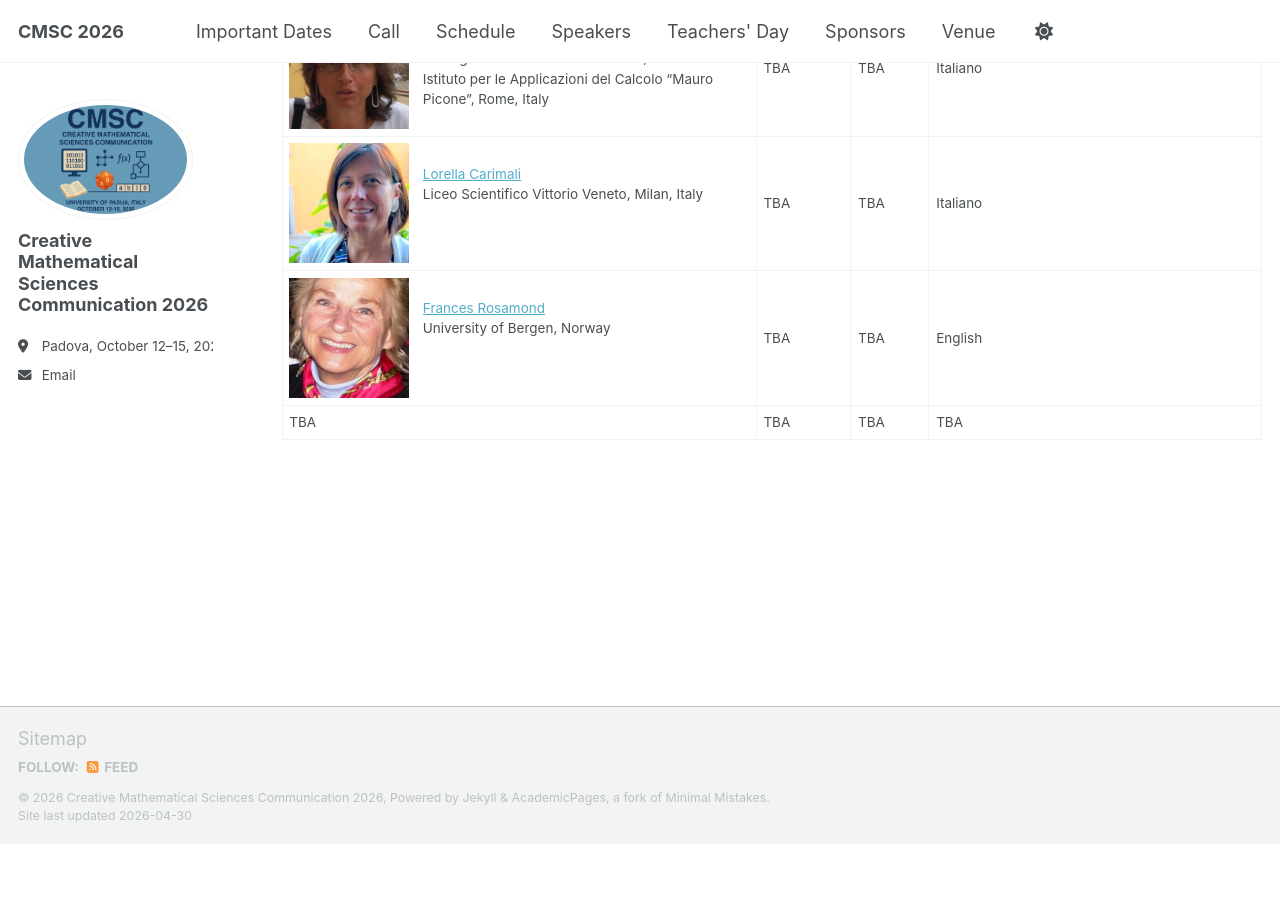
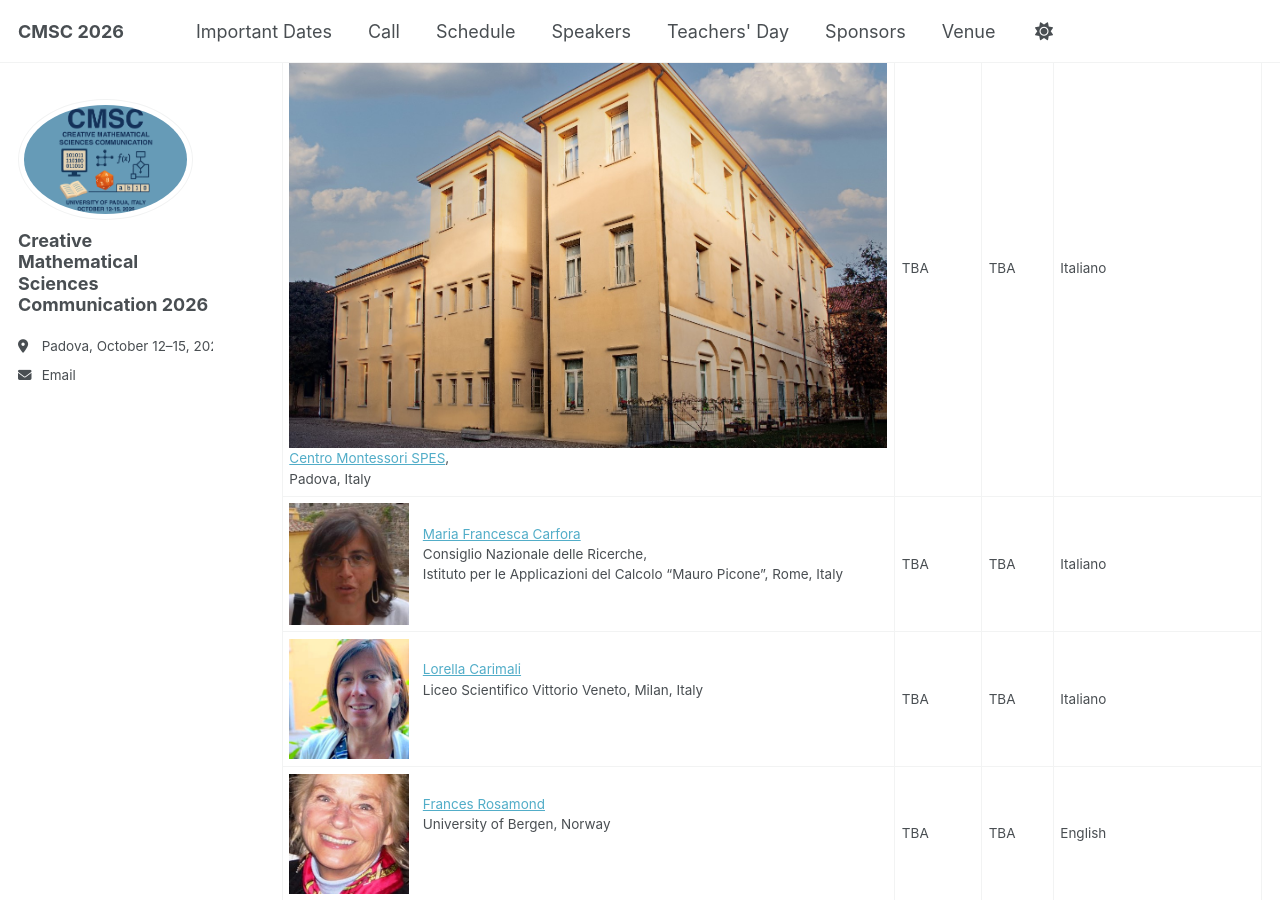
Before and after one commit to CMSC2026/cmsc2026.github.io, a Jekyll site: the page built from _pages/teachers-day.md, in a window 1280 px wide and 900 px high, scrolled down 945 px. Built offline with Jekyll 4.4.1, drawn with Linux system fonts in a browser that asks for light colours; a script that is not in the unit is left out; before the commit the page ends 1789 px from its top, so only the background shows below that.

Commit message:
added SPES to teachers' day

```diff
--- a/_pages/teachers-day.md
+++ b/_pages/teachers-day.md
@@ -27,6 +27,7 @@ The detailed program is still being finalized, but it will include plenary prese
 
 | **Speaker** | **Titolo/Title** | **Abstract** | **Linguaggio di erogazione/Delivery language** |
 |-------------|------------------|--------------|-----------------------------------------------|
+| ![](/images/teachers-day-spes-montessori.jpg) <br> [Centro Montessori SPES](https://www.spes.pd.it/educare/offerta-didattica/centro-montessori/), <br> Padova, Italy | TBA | TBA | Italiano |
 | ![](/images/teachers-day-maria-francesca-carfora.jpg){: style="float: left; margin-right: 1em; max-width:120px;" } <br> [Maria Francesca Carfora](https://sites.google.com/view/francescacarfora)<br> Consiglio Nazionale delle Ricerche,<br>Istituto per le Applicazioni del Calcolo “Mauro Picone”, Rome, Italy | TBA | TBA | Italiano |
 | ![](/images/teachers-day-lorella-carimali.jpg){: style="float: left; margin-right: 1em; max-width:120px;" } <br> [Lorella Carimali](https://lorellacarimali.it) <br> Liceo Scientifico Vittorio Veneto, Milan, Italy | TBA | TBA | Italiano |
 | ![](/images/teachers-day-frances-rosamond.jpeg){: style="float: left; margin-right: 1em; max-width:120px;" } <br>[Frances Rosamond](https://en.wikipedia.org/wiki/Frances_A._Rosamond)<br> University of Bergen, Norway | TBA  | TBA | English |
```
Also changed, not shown: images/teachers-day-spes-montessori.jpg (added).
